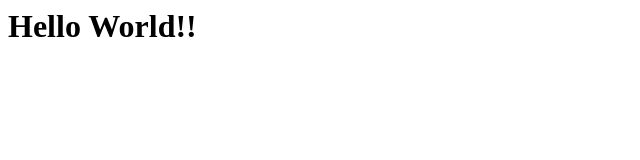
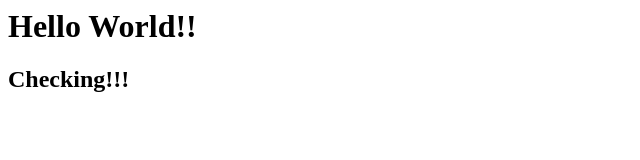
Before and after one commit to erpccodes/HelloWorld, a plain HTML site: page index.html in a window 1280 px wide. Shown: the whole page, without its empty margins (0-640 px from the left). Drawn offline with Linux system fonts and the light colour scheme.

Commit message:
Update index.html

```diff
--- a/index.html
+++ b/index.html
@@ -4,5 +4,6 @@
 </head>
 <body>
 <h1><centre>Hello World!!</centre></h1>
+  <h2>Checking!!!</h2>
 </body>
 </html>
```
